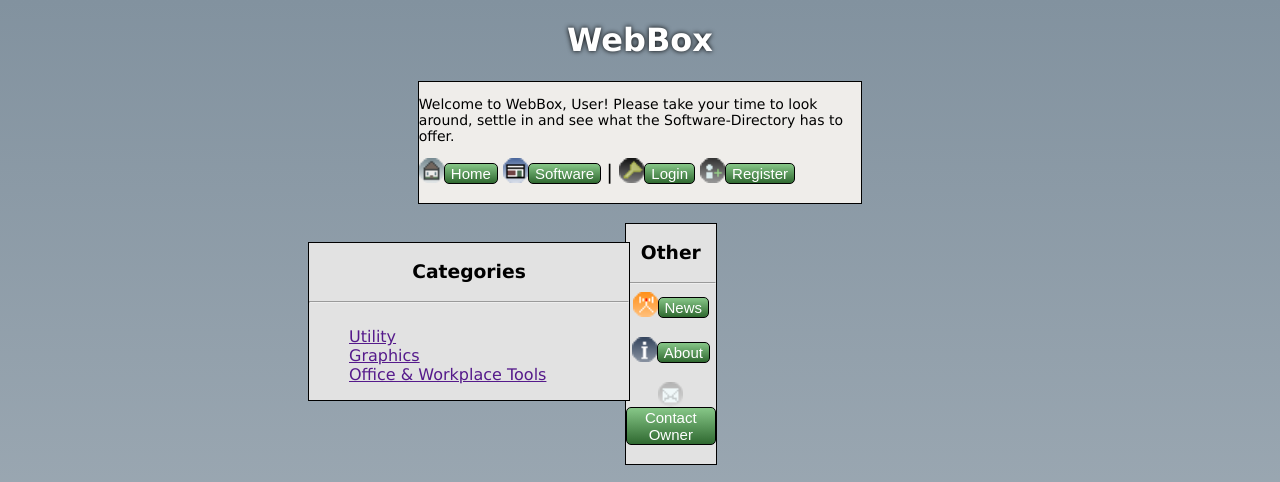
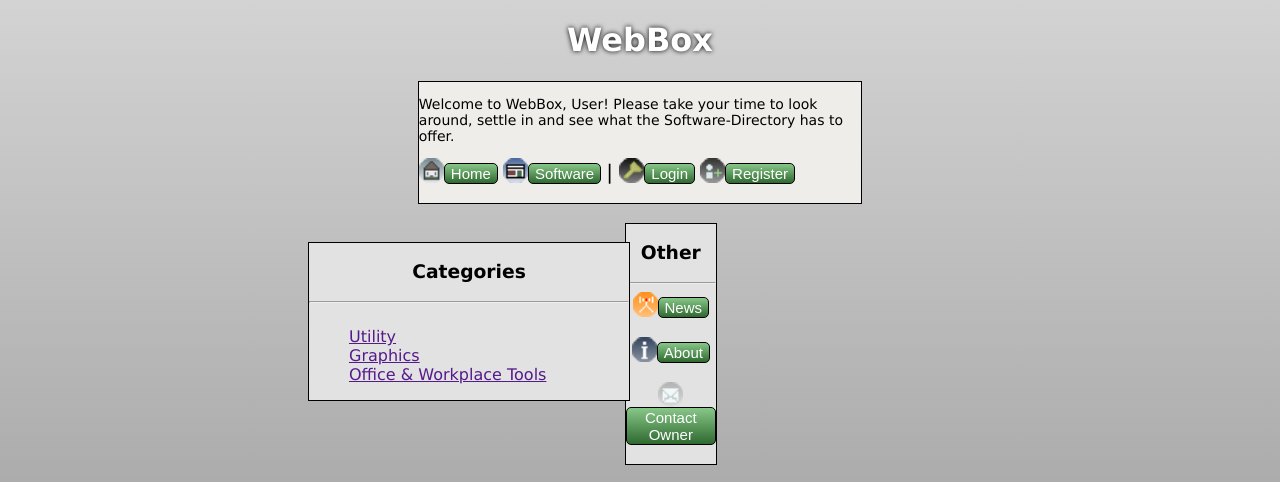
Before and after one commit to kay-ogunbo/WebBox, a PHP site: page / in a window 1280 px wide. Shown: the top 482 px of the page. Run offline with PHP 8.4, Linux system fonts and the light colour scheme.

Commit message:
Changed Background-Colour To Grey

```diff
--- a/src/assets/theme/css/site.css
+++ b/src/assets/theme/css/site.css
@@ -15,7 +15,7 @@
 body {
      font-family: Verdana, Geneva, Tahoma, sans-serif; /* Set the Font */
      /* Add a Gradient-Background */
-     background-image: linear-gradient(#82929F, white);
+     background-image: linear-gradient(lightgrey, black);
      /* Adjust the Size of the Background */
      background-size: 2600px 2600px;
 }
```
